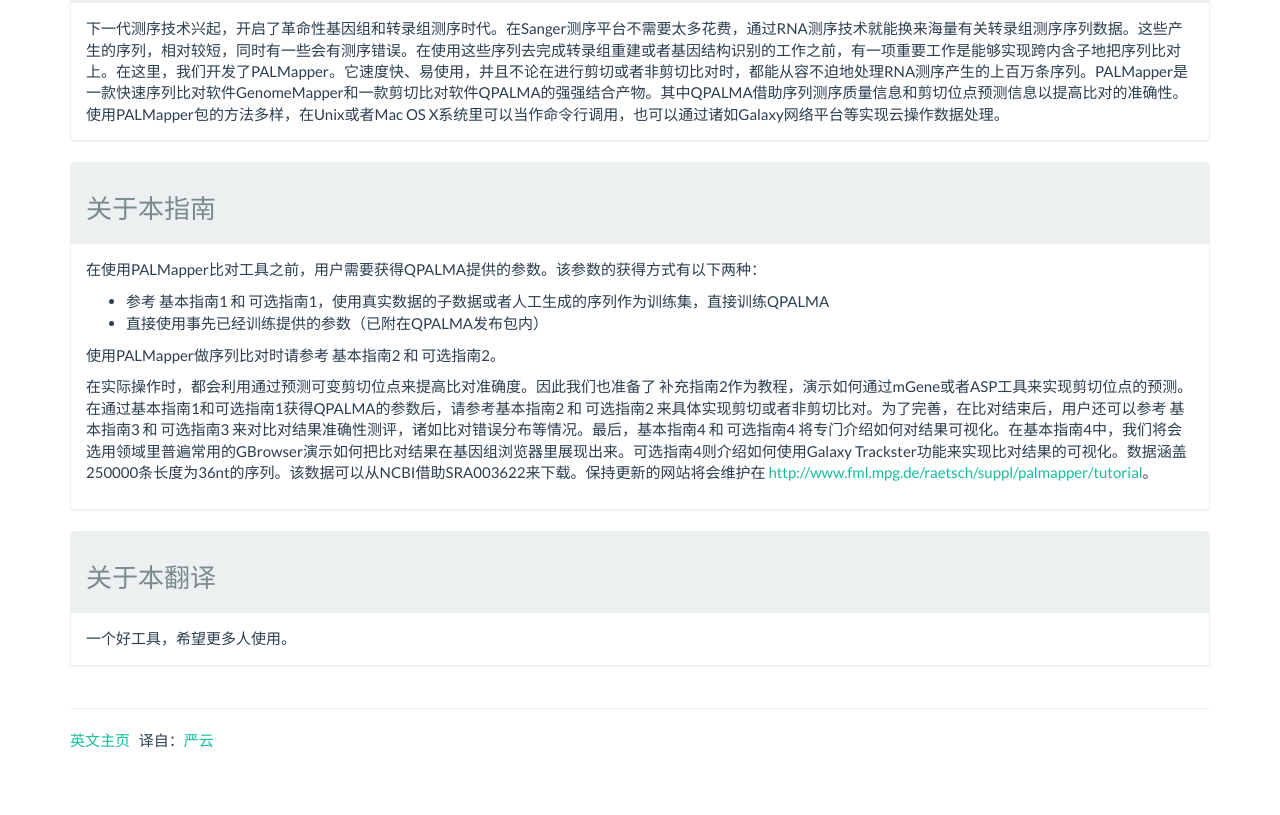
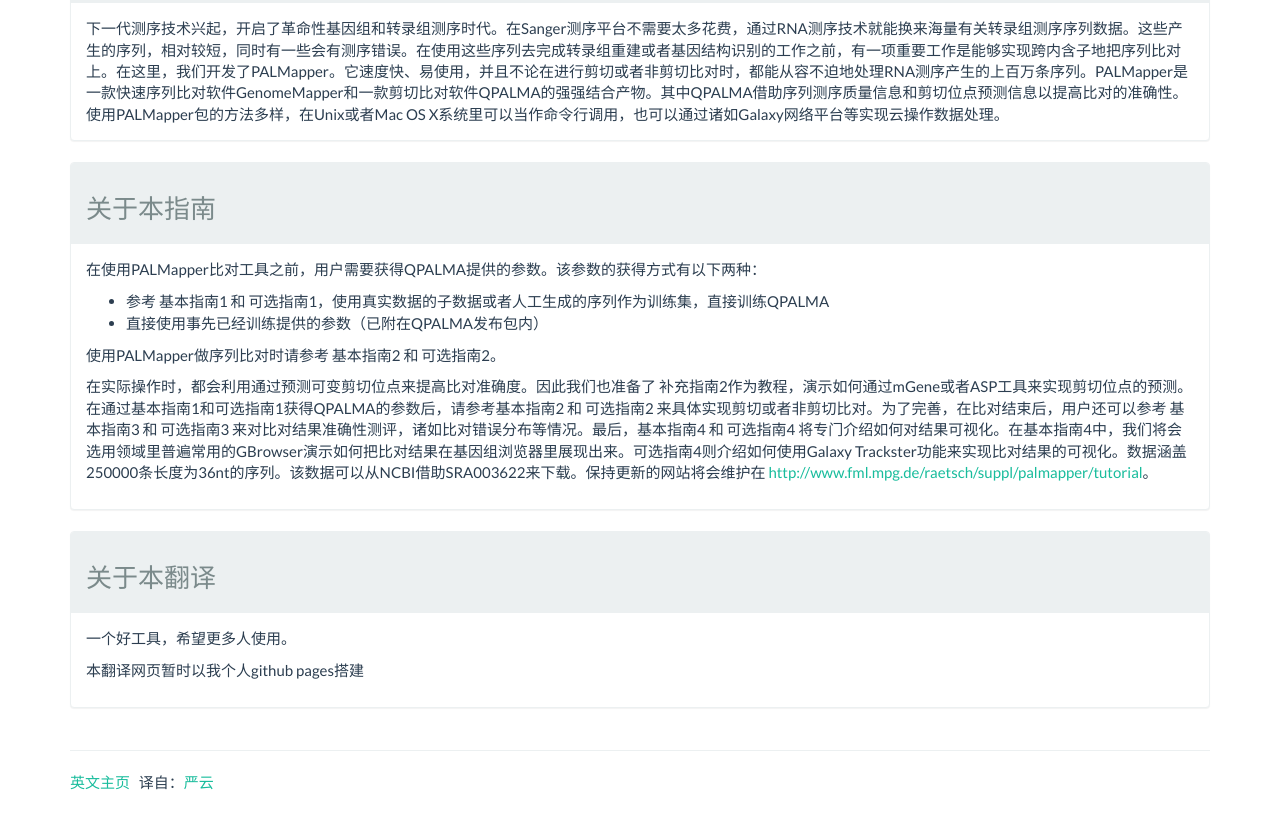
Before and after one commit to Puriney/palmapper-chinese, a plain HTML site: page loading.html in a window 1280 px wide. Shown: the part 922-1737 px from the top of the page. Before the commit the page ends 1694 px from the top, so only its background shows below. Drawn offline with nearby package versions, Linux system fonts and the light colour scheme; files whose address does not match are found by name.

Commit message:
add loading page

```diff
--- a/loading.html
+++ b/loading.html
@@ -102,8 +102,9 @@
           <div class="panel panel-default">
             <div class="panel-heading"><h3>关于本翻译</h3></div>
             <div class="panel-body">
-              一个好工具，希望更多人使用。
-            </div>
+              <p>一个好工具，希望更多人使用。</p>
+              <p>本翻译网页暂时以我个人github pages搭建</p>
+          </div>
           </div>
         </div>
     </div>
```
